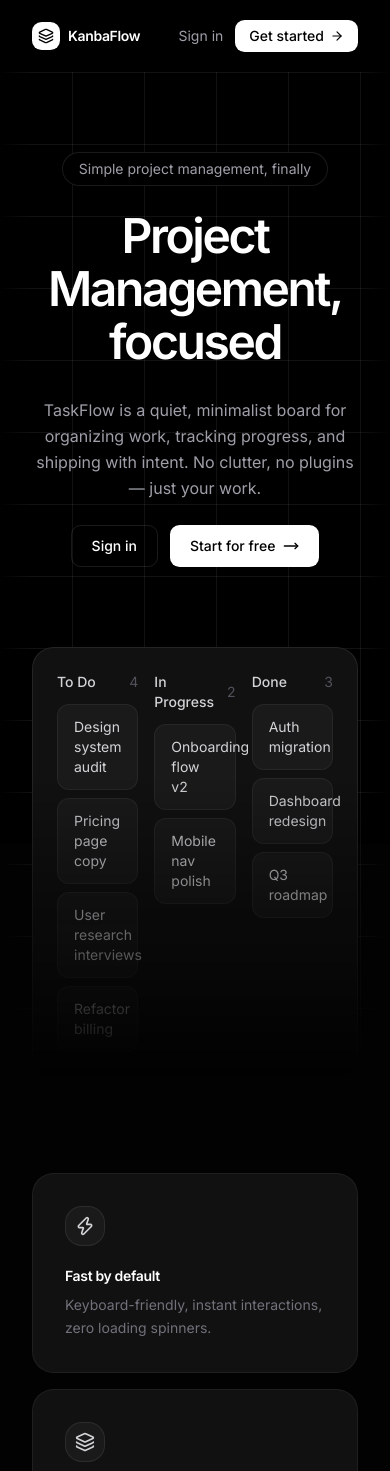
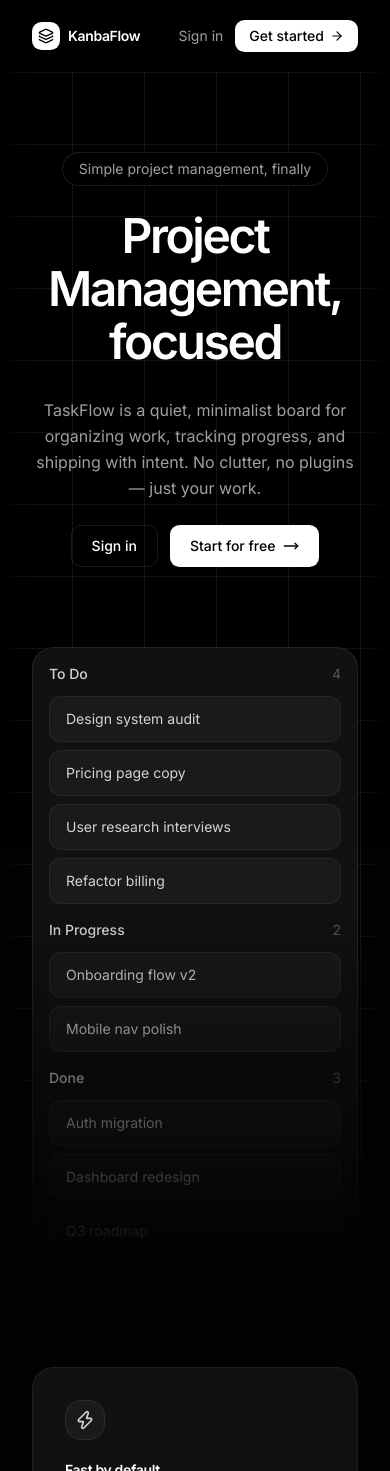
Before and after one commit to harshitsaxena214/trello-clone, a Next.js app in the folder frontend/: page / in a window 390 px wide. Shown: the top 1471 px of the page. Built offline with nearby package versions, Linux system fonts and the light colour scheme; no server answers.

Commit message:
feat: adjust padding and grid layout in BoardPreview component

```diff
--- a/frontend/src/components/landing/BoardPreview.tsx
+++ b/frontend/src/components/landing/BoardPreview.tsx
@@ -28,12 +28,12 @@ const COLUMNS = [
 export function BoardPreview() {
   return (
     <motion.div
-      className="mb-24 rounded-2xl border border-white/[0.08] bg-[#111111] p-6"
+      className="mb-24 rounded-2xl border border-white/[0.08] bg-[#111111] p-4 sm:p-6"
       initial={{ opacity: 0, y: 40 }}
       animate={{ opacity: 1, y: 0 }}
       transition={{ duration: 0.6, ease: "easeOut", delay: 0.55 }}
     >
-      <div className="grid grid-cols-3 gap-4">
+      <div className="grid grid-cols-1 gap-4 sm:grid-cols-3">
         {COLUMNS.map((col, colIndex) => (
           <motion.div
             key={col.title}
```
